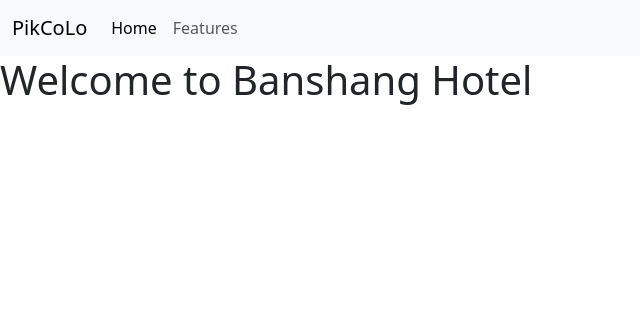
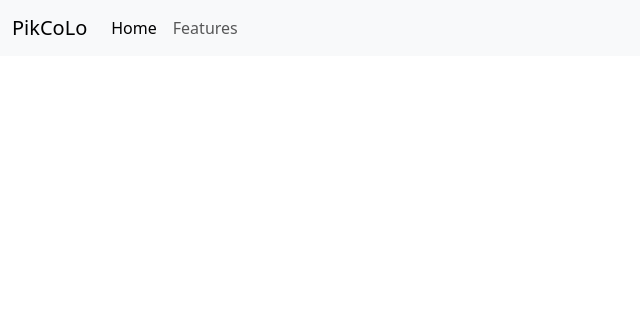
Before and after one commit to Pikcolo/pik_web, a Flask app: page / in a window 1280 px wide. Shown: the top 316 px of the page, without its empty margins (0-640 px from the left). Run offline with Flask 3, Linux system fonts and the light colour scheme.

Commit message:
add index.html

```diff
--- a/web/templates/index.html
+++ b/web/templates/index.html
@@ -1,5 +1,4 @@
 {% extends "base.html" %}
-{% block title %}Home page{% endblock %}
+{% block title %}Rubjang{% endblock %}
 {% block content %}
-<h1>Welcome to Banshang Hotel</h1>
 {% endblock %}
```
